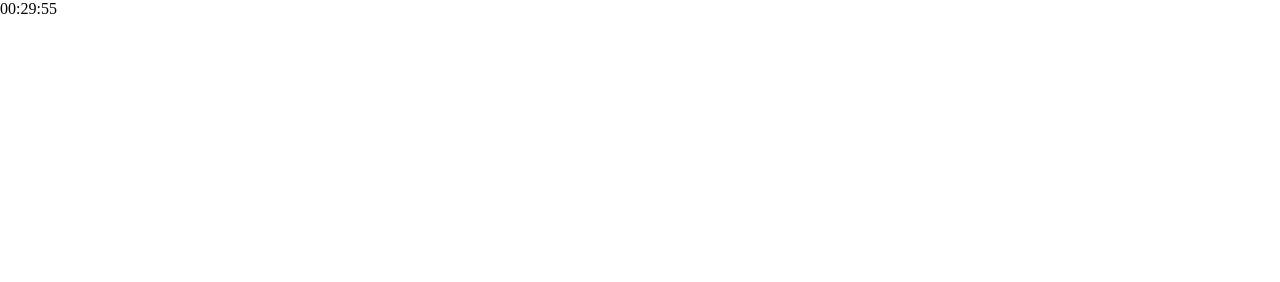
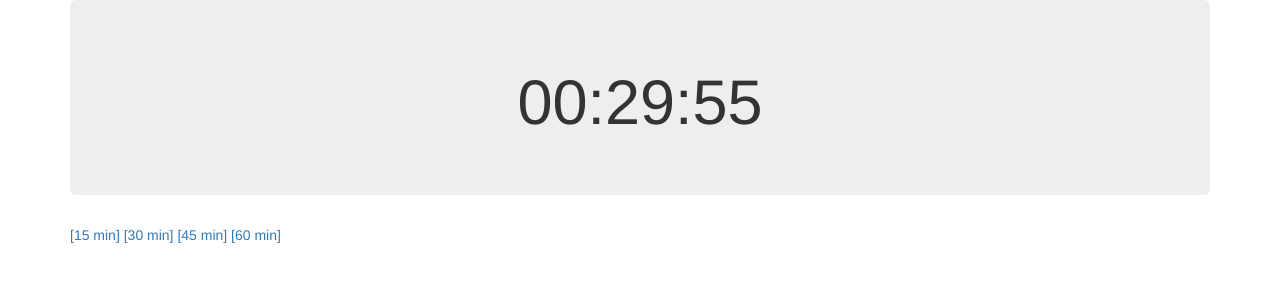
Before and after one commit to aslanix/countdown, a website: page index.html in a window 1280 px wide. Drawn offline with nearby package versions, Linux system fonts and the light colour scheme.

Commit message:
checkpoint

```diff
--- a/bower.json
+++ b/bower.json
@@ -19,6 +19,7 @@
     "moment": "^2.17.0",
     "normalize-css": "^5.0.0",
     "moment-precise-range": "^1.0.1",
-    "moment-range": "^2.2.0"
+    "moment-range": "^2.2.0",
+    "bootstrap": "^3.3.7"
   }
 }
--- a/index.html
+++ b/index.html
@@ -1,12 +1,38 @@
 <html>
 <head>
-  <link rel="stylesheet" href="bower_components/normalize-css/normalize.css">
+  <link rel="stylesheet" href="bower_components/bootstrap/dist/css/bootstrap.min.css">
   <script src="bower_components/moment/moment.js"></script>
   <script src="timer.js"></script>
   <title>Countdown</title>
 </head>
 
 <body onload="startTimer()">
-  <div id=counter>[Timer]</div>
+
+  <div class="container">
+
+       <div class="jumbotron">
+         <h1 style="text-align:center" id = "counter">[Timer]</h1>
+       </div>
+
+          <!-- <div class="progress">
+            <div class="progress-bar" id="progressbar" role="progressbar" aria-valuenow="60" aria-valuemin="0" aria-valuemax="100" style="width: 60%;">
+            <span class="sr-only">60% Complete</span>
+            </div>
+          </div> -->
+
+      <a href="javascript:reset(15)">[15 min]</a>
+
+      <a href="javascript:reset(30)">[30 min]</a>
+
+      <a href="javascript:reset(45)">[45 min]</a>
+
+      <a href="javascript:reset(60)">[60 min]</a>
+
+
+  </div> <!-- /container -->
+
+
+
+
 </body>
 </html>
--- a/timer.js
+++ b/timer.js
@@ -1,3 +1,7 @@
+let duration_min = 30;
+
+let when = moment().add (duration_min, 'minutes');
+
 function format_2 (x) {
   let y = Math.floor(x);
   if (y < 10) {
@@ -8,7 +12,7 @@ function format_2 (x) {
 }
 
 
-function timer(where, when) {
+function timer(where) {
   let now = moment();
   if (now.isBefore(when)) {
     var diff = when.diff (now);
@@ -22,7 +26,7 @@ function timer(where, when) {
       format_2 (minutes) + ':' +
       format_2 (seconds);
 
-    setTimeout(timer, 1000, where, when);
+    setTimeout(timer, 1000, where);
   } else {
     where.innerHTML = "[Timer done!]";
   }
@@ -30,5 +34,10 @@ function timer(where, when) {
 
 
 function startTimer() {
-  timer (document.getElementById("counter"), moment().add (30, 'minutes'));
+  timer (document.getElementById("counter") );
 }
+
+function reset(x)  {
+  duration_min = x
+  when = moment().add(duration_min,'minutes');
+}
```
